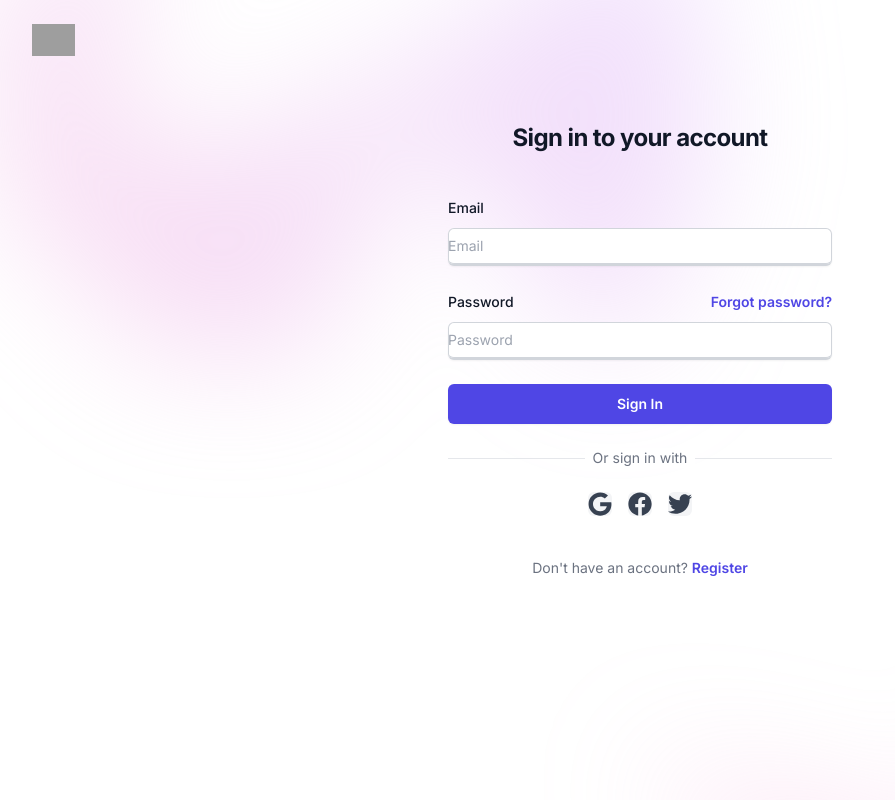
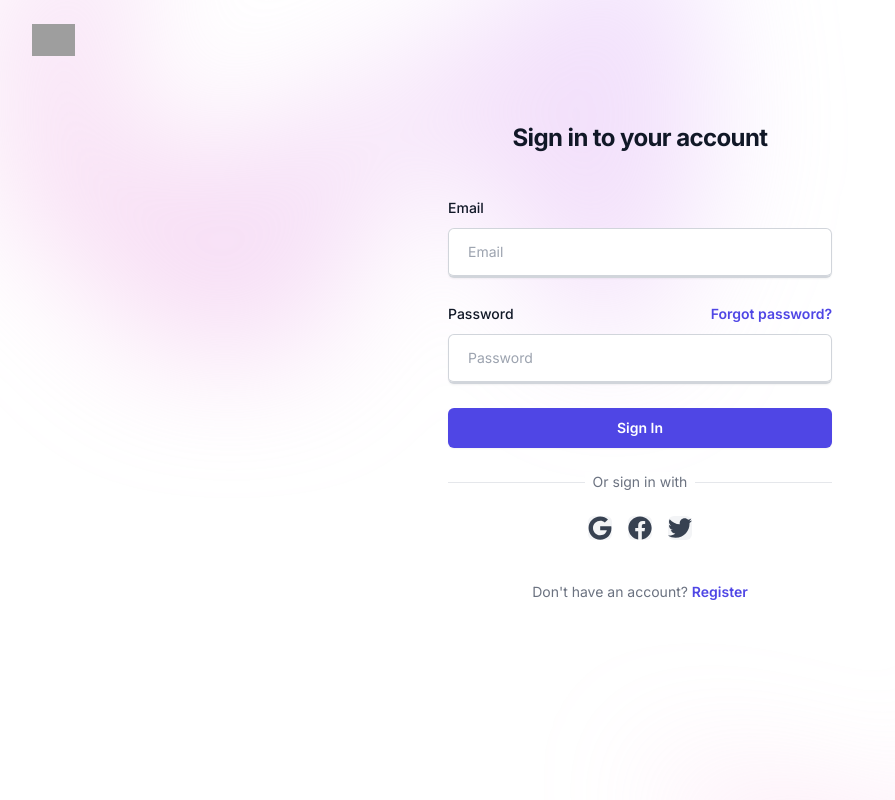
Before and after one commit to Dal-Tron/task-manager, a Next.js app: page /sign-in in a window 1280 px wide. Shown: the top 800 px of the page, without its empty margins (0-895 px from the left). Built offline with nearby package versions, Linux system fonts and the light colour scheme; grey boxes are pictures that could not be loaded.

Commit message:
style: change the style of the sign in and task input

```diff
--- a/src/components/feature/sign-in/index.tsx
+++ b/src/components/feature/sign-in/index.tsx
@@ -42,7 +42,7 @@ export const SignIn: React.FC = () => {
                 value={email}
                 onChange={(e) => setEmail(e.target.value)}
                 placeholder="Email"
-                className="block w-full rounded-md border-0 py-1.5 text-gray-900 shadow-sm ring-1 ring-inset ring-gray-300 placeholder:text-gray-400 focus:ring-2 focus:ring-inset focus:ring-indigo-600 sm:text-sm sm:leading-6"
+                className="block w-full rounded-md border-0 text-gray-900 shadow-sm ring-1 ring-inset ring-gray-300 placeholder:text-gray-400 focus:ring-2 focus:ring-inset focus:ring-indigo-600 sm:text-sm sm:leading-6 py-3 px-5"
               />
             </div>
           </div>
@@ -70,7 +70,7 @@ export const SignIn: React.FC = () => {
                 value={password}
                 onChange={(e) => setPassword(e.target.value)}
                 placeholder="Password"
-                className="block w-full rounded-md border-0 py-1.5 text-gray-900 shadow-sm ring-1 ring-inset ring-gray-300 placeholder:text-gray-400 focus:ring-2 focus:ring-inset focus:ring-indigo-600 sm:text-sm sm:leading-6"
+                className="block w-full rounded-md border-0 text-gray-900 shadow-sm ring-1 ring-inset ring-gray-300 placeholder:text-gray-400 focus:ring-2 focus:ring-inset focus:ring-indigo-600 sm:text-sm sm:leading-6 py-3 px-5"
               />
             </div>
           </div>
--- a/src/components/feature/task-input/index.tsx
+++ b/src/components/feature/task-input/index.tsx
@@ -22,7 +22,7 @@ export const TaskInput: React.FC<TaskInputProps> = ({
         value={inputValue}
         onChange={(e) => onInputChange(e.target.value)}
         placeholder="Develop better habits"
-        className="text-3xl font-bold tracking-tight text-gray-900 sm:text-4xl w-full mb-4"
+        className="text-3xl font-bold tracking-tight text-gray-900 sm:text-4xl w-full mb-4 !-pl-5"
       />
       <ResizableTextarea
         value={descriptionValue}
```
